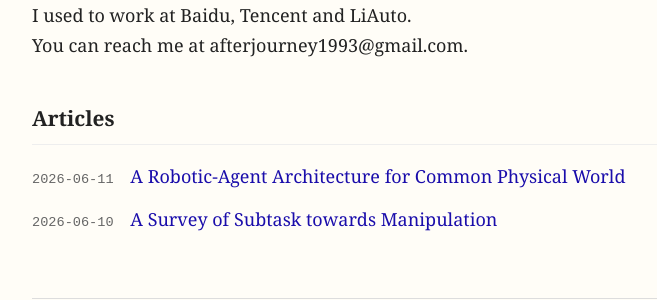
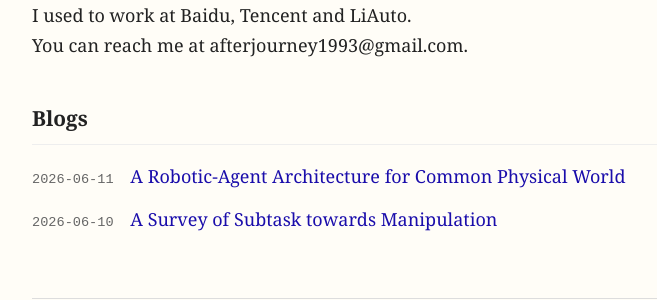
Before and after one commit to fire337/fire337.github.io, a Jekyll site: the page built from index.md, in a window 1280 px wide. Shown: the part 166-466 px from the top of the page, without its empty margins (272-929 px from the left). Built offline with Jekyll 4.4.1, drawn with Linux system fonts in a browser that asks for light colours.

Commit message:
Update home.html

```diff
--- a/_layouts/home.html
+++ b/_layouts/home.html
@@ -6,7 +6,7 @@ layout: default
 </section>
 
 <section class="posts">
-  <h2>Articles</h2>
+  <h2>Blogs</h2>
   <ul class="post-list">
     {% for post in site.posts %}
     <li>
```
